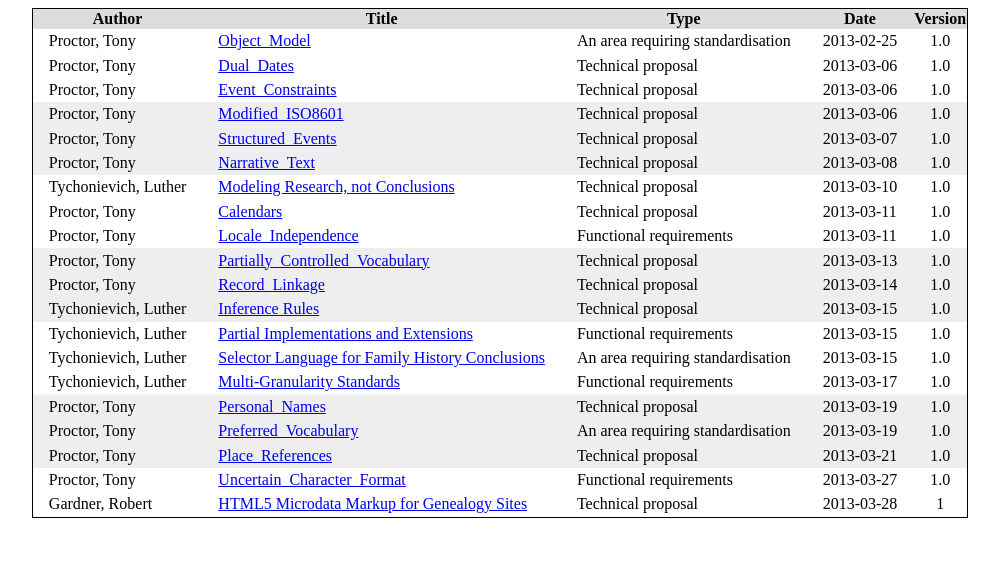
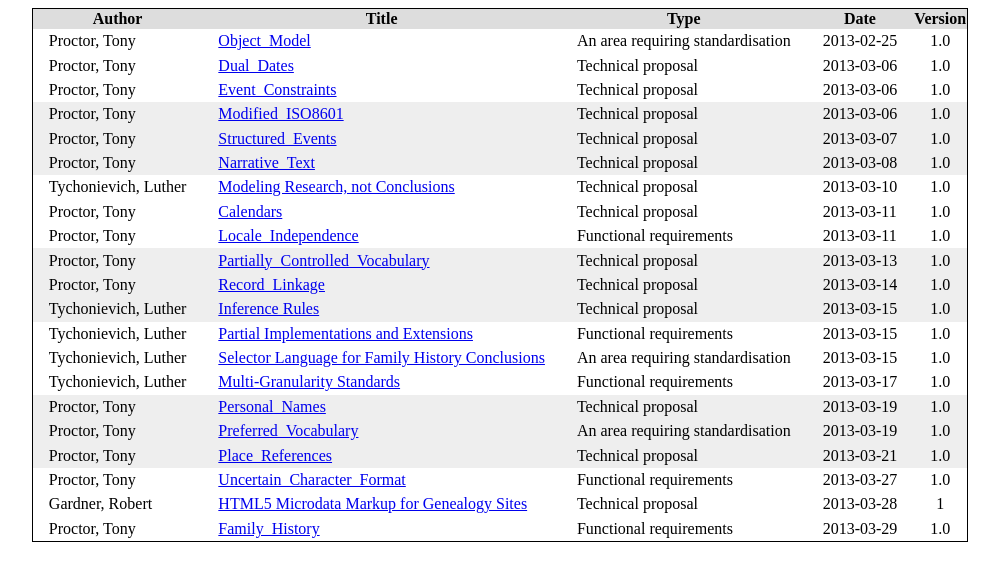
Before and after one commit to tychonievich/fhiso-papers, a plain HTML site: page index.html in a window 1280 px wide. Shown: the whole page, without its empty margins (140-1139 px from the left). Drawn offline with Linux system fonts and the light colour scheme.

Commit message:
entry 31 (two versions)

```diff
--- a/index.html
+++ b/index.html
@@ -44,6 +44,7 @@
 <body onload="makeOnClick();">
 <table><tbody id="tablerows">
 	<tr><th>Author</th><th>Title</th><th>Type</th><th>Date</th><th>Version</th></tr>
+<tr><td class="author">Proctor, Tony</td><td class="title"><a href="fhiso-paper-0031-1-0.pdf">Family_History</a></td><td class="type">Functional requirements</td><td class="date">2013-03-29</td><td class="version">1.0</td></tr>
 <tr><td class="author">Gardner, Robert</td><td class="title"><a href="fhiso-paper-0028-1.pdf">HTML5 Microdata Markup for Genealogy Sites</a></td><td class="type">Technical proposal</td><td class="date">2013-03-28</td><td class="version">1</td></tr>
 <tr><td class="author">Proctor, Tony</td><td class="title"><a href="fhiso-paper-0027-1-0.pdf">Uncertain_Character_Format</a></td><td class="type">Functional requirements</td><td class="date">2013-03-27</td><td class="version">1.0</td></tr>
 <tr><td class="author">Proctor, Tony</td><td class="title"><a href="fhiso-paper-0025-1-0.pdf">Structured_Events</a></td><td class="type">Technical proposal</td><td class="date">2013-03-07</td><td class="version">1.0</td></tr>
```
Also changed, not shown: 2 other files.
